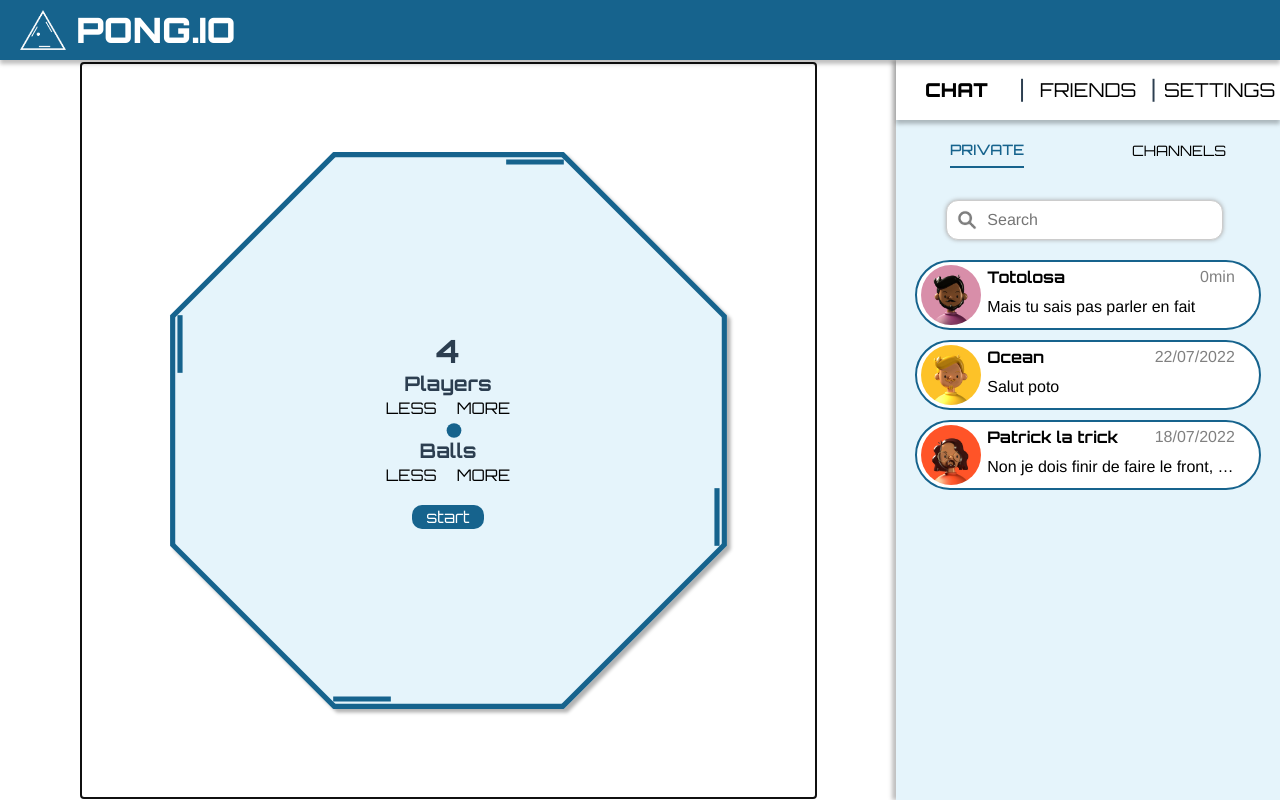
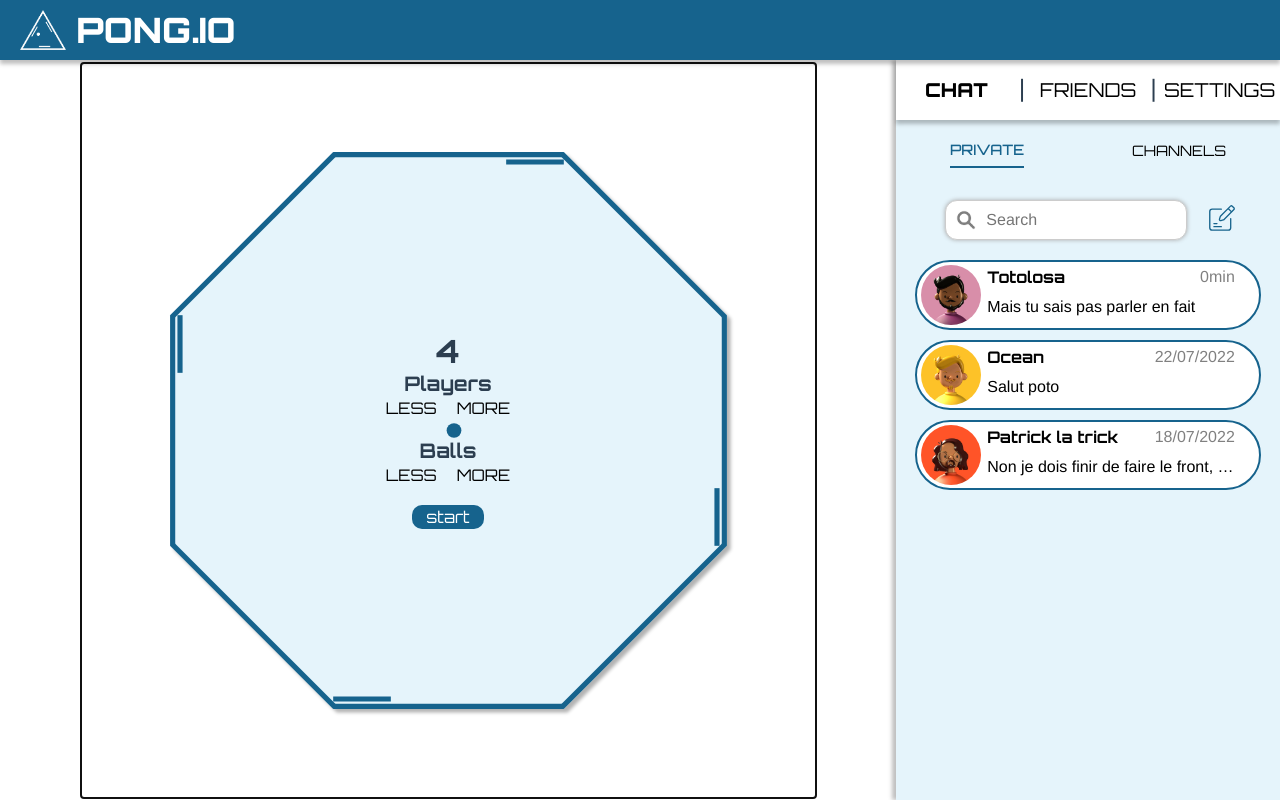
Before and after one commit to kema-dev/ft_transcendence, a Vue app in the folder website/frontend/vuejs/bind/: page /home/chat/private in a window 1280 px wide. Built offline with nearby package versions, Linux system fonts and the light colour scheme; no server answers.

Commit message:
avancement nouvelle conv private

```diff
--- a/website/frontend/vuejs/bind/src/chat/PrivateTab.vue
+++ b/website/frontend/vuejs/bind/src/chat/PrivateTab.vue
@@ -1,7 +1,13 @@
 <template>
 	<div id="private_view" class="center column">
-		<SearchItem @searchInput="searchChange"/>
-		<div v-for="(data, i) in convsFiltred" :key="i" class="center">
+		<div class="option_private center raw">
+			<SearchItem @searchInput="searchChange"/>
+			<button onclick="history.back()" class="button_cont center column">
+				<span class="infoButtonText">New message</span>
+				<img src="~@/assets/new_msg.svg" alt="New message" class="new_msg_img">
+			</button>
+		</div>
+		<div v-if="!newMsg" v-for="(data, i) in convsFiltred" :key="i" class="center">
 			<ConversationTab :conv="data"/>
 		</div>
 		<h2 v-if="conversations.length == 0" class="no_results">No conversations</h2>
@@ -20,13 +26,12 @@ import Message from "@/chat/Message";
 let define = inject("colors");
 
 let search = ref("");
+let newMsg = ref(false);
 
 let user1 = new User("Totolosa", require("@/assets/avatars/(1).jpg"));
 let user2 = new User("Ocean", require("@/assets/avatars/(2).jpg"));
 let user3 = new User("Patrick la trick", require("@/assets/avatars/(3).jpg"));
-// let user1 = new User("Totolosa", "~@/assets/avatars/(1).jpg");
-// let user2 = new User("Ocean", "~@/assets/avatars/(2).jpg");
-// let user3 = new User("Patrick la trick", "~@/assets/avatars/(3).jpg");
+
 
 let msg1 = new Message(user1, "Salut frere rwf;jnavionra'mrv'aomfgifsivbdfvndfnvjsdglbjgb;fgklb;s;bg", new Date('July 17, 2022 03:24:00'));
 let msg2 = new Message(user2, "Salut poto", new Date('July 22, 2022 03:25:12'));
@@ -75,6 +80,48 @@ function searchChange(value: string) {
 .no_results {
 	margin-top: 1rem;
 }
+.button_cont {
+	border-radius: 50%;
+  /* display: inline-block; */
+	padding: 5px;
+	position: relative;
+}
+.button_cont:hover {
+	background-color: white;
+	box-shadow: 0px 0px 4px #aaa;
+}
+.new_msg_img {
+	height: 28px;
+	width: 28px;
+	/* border-radius: 50%; */
+	filter: invert(29%) sepia(16%) saturate(6497%) hue-rotate(176deg) brightness(86%) contrast(83%);
+}
+.infoButtonText {
+	opacity:0;
+	font-size: 0.8rem;
+  width: auto;
+  background-color: rgba(0,0,0,0.6);
+  color: #fff;
+  text-align: center;
+  padding: 5px;
+  border-radius: 6px;
+  position: absolute;
+  z-index: 1;
+  bottom: 100%;
+	/* right: 50%; */
+}
+.button_cont:hover .infoButtonText {
+	opacity: 0;
+	animation: displayButtonInfo 0.3s;
+	animation-delay: 0.3s;
+	animation-fill-mode: forwards;
+}
+@keyframes displayButtonInfo {
+	from { opacity: 0; }
+  to { opacity: 1; }
+}
+
+
 
 /* TRANSITION ROUTER VIEW */
 
--- a/website/frontend/vuejs/bind/src/components/SearchItem.vue
+++ b/website/frontend/vuejs/bind/src/components/SearchItem.vue
@@ -31,11 +31,11 @@ function restet_input() {
 <style scoped>
 .search_groupe {
 	margin-top: 5px;
-	width: 90%;
+	width: 70%;
 }
 #search {
 	top: 0px;
-	width: 80%;
+	width: 90%;
 	height: 40px;
     background-image: url('~@/assets/logo_search.png') ;
     background-position: left 10px top 50%;
```
